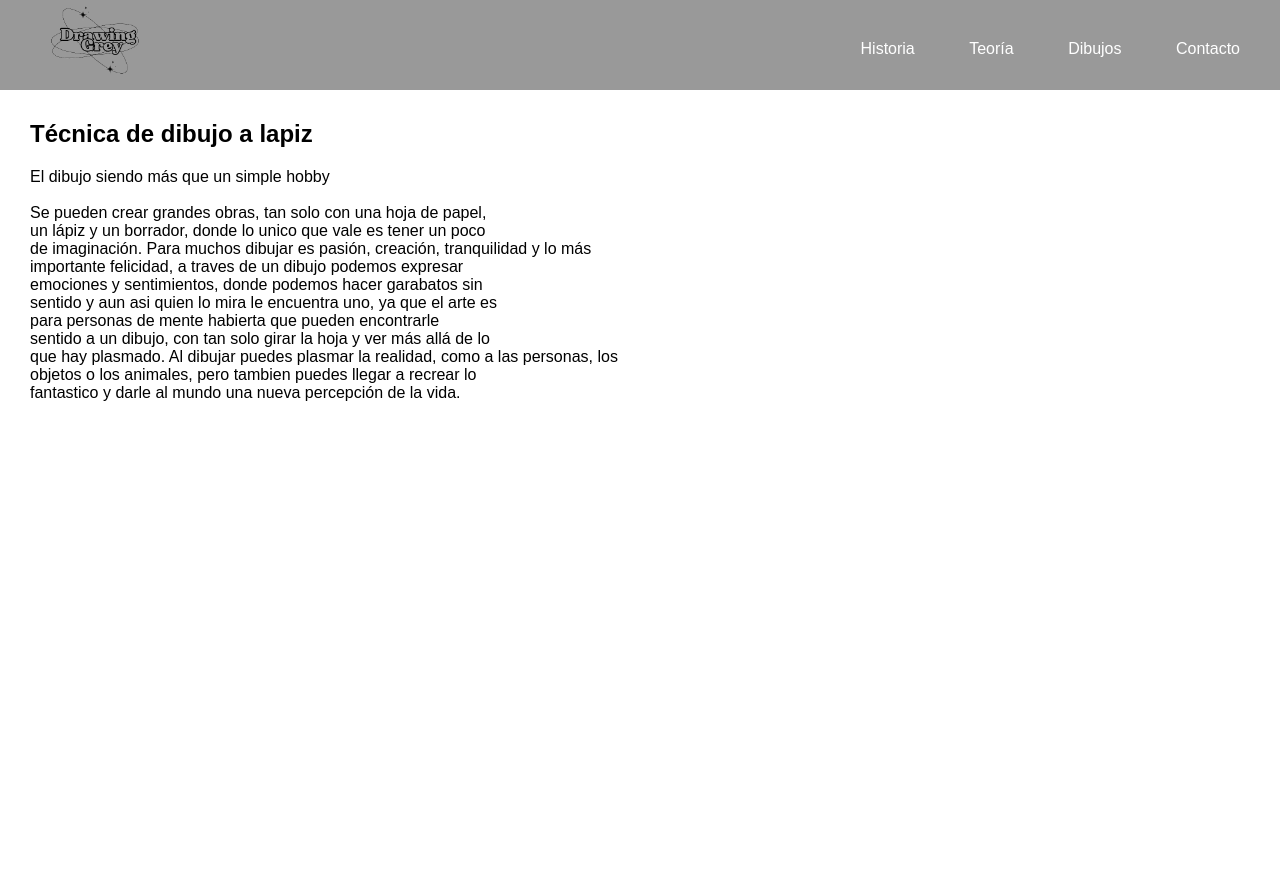
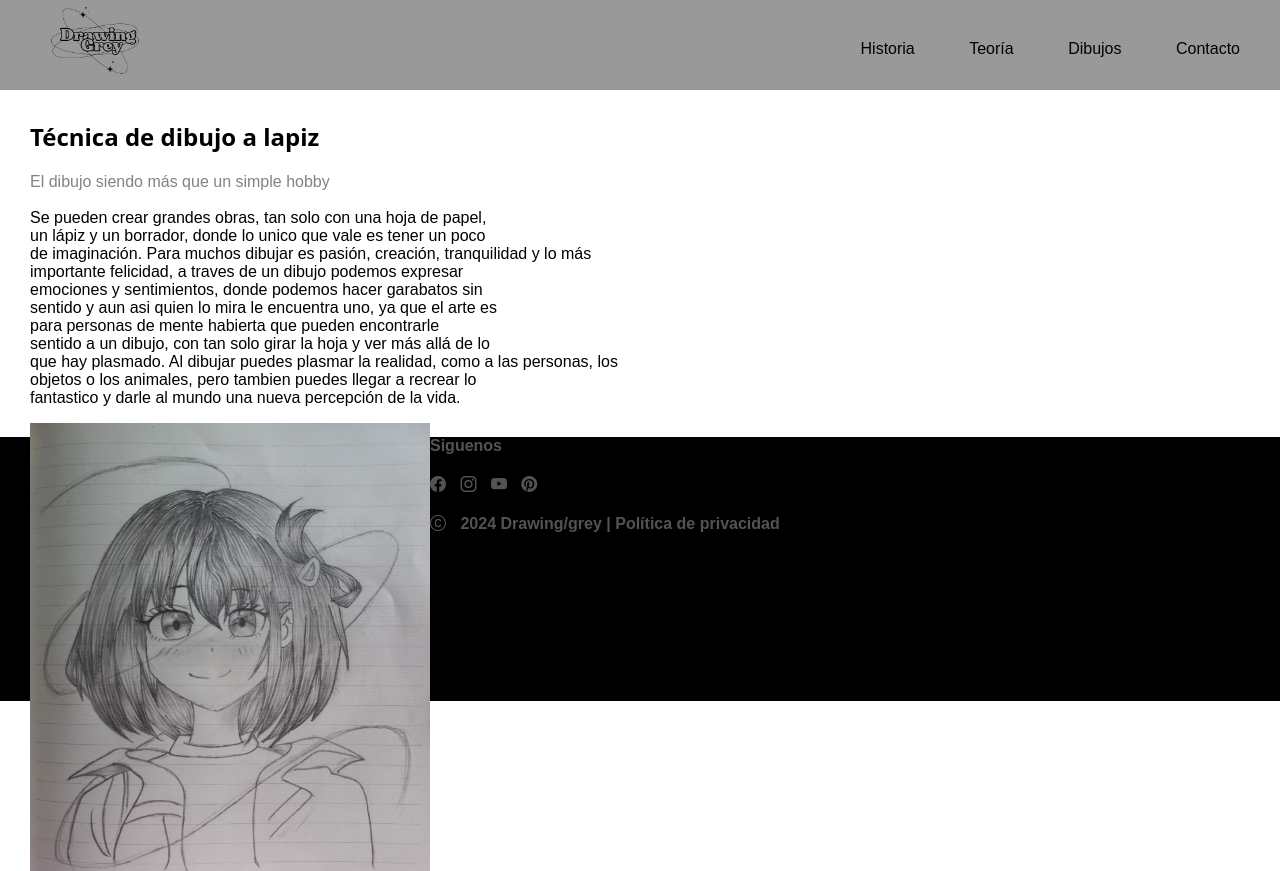
Before and after one commit to Danney12Hacky/Drawing-grey, a plain HTML site: page index.html in a window 1280 px wide. Shown: the top 871 px of the page. Drawn offline with nearby package versions, Linux system fonts and the light colour scheme.

Commit message:
Se creo el footer en html, en el cual se importo una biblioteca de iconos para surealización aun falta darle estilos con css. Tambien de dio inicio a otro scrip donde estara la historia sobre el tema principal de la pagina, en este caso, historia, falta darle estilos.

```diff
--- a/assets/css/style.css
+++ b/assets/css/style.css
@@ -1,25 +1,22 @@
 body{
     margin: 0px;
     padding: 0px;
-
+    flex-wrap: wrap;
     font-family: Arial, Helvetica, sans-serif;
     box-sizing: border-box;
 }
 a{
     text-decoration: none;
-    color: white;
+    color: rgb(5, 0, 0);
     margin: 20px;
-
-
 
 }
 nav li{
     display: inline;
     align-items: center;
-
-
-
-
+}
+h1{
+    font-family: system-ui, -apple-system, BlinkMacSystemFont, 'Segoe UI', Roboto, Oxygen, Ubuntu, Cantarell, 'Open Sans', 'Helvetica Neue', sans-serif
 }
 .logo{
     display: flex;
@@ -41,15 +38,35 @@ header{
 section{
     margin: 30px;
 }
+.resaltar{
+    color: rgba(130, 130, 130, 1);
+}
+
 .img1{
-    margin: 500px;
+    text-align: right;
+    padding: auto;
+    float:left;
+
 }
 nav a{
     font-weight: 200px;
     padding-right: 10px;
-
+    flex-wrap: wrap;
 
 }
 nav a:hover{
-    color: rgb(0, 0, 0);
+    color: rgb(255, 254, 254);
+    text-decoration: underline;
 }
+.fin{
+    color:rgba(85, 82, 82, 1);
+    background-color: black;
+    height: 264PX;
+}
+
+i{
+    font-weight: 200px;
+    padding-right: 10px;
+    justify-content: center;
+    align-items:center ;
+}
--- a/index.html
+++ b/index.html
@@ -4,14 +4,17 @@
     <meta charset="UTF-8">
     <meta name="viewport" content="width=device-width, initial-scale=1.0">
     <link rel="stylesheet" href="./assets/css/style.css"/>
+    <link rel="shortcut icon" href="./assets/static/img/icons8-estrella-48.png" type="image/x-icon">
+    <link rel="stylesheet" href="https://cdn.jsdelivr.net/npm/bootstrap-icons@1.11.3/font/bootstrap-icons.min.css">
     <title>Drawing/grey</title>
 </head>
 <body>
     <header>
+
         <a href="#" class="logo">
             <img src="./assets/static/img/Logo.png"alt="La imagen no esta disponible"height="150px" width="150px">
 
-        </div>
+
 
             <nav>
                 <li><a href ="menu">Historia</a></li>
@@ -21,11 +24,10 @@
             </nav>
 
 
-
     </header>
     <section>
         <h1>Técnica de dibujo a lapiz</h1>
-        <p>El dibujo siendo más que un simple hobby
+        <p><span class="resaltar">El dibujo siendo más que un simple hobby</span>
             <br/>
             <br/>
             Se pueden crear grandes obras, tan solo con una hoja de papel,<br/>
@@ -42,14 +44,32 @@
             objetos o los animales, pero tambien puedes llegar a recrear lo<br/>
             fantastico y darle al mundo una nueva percepción de la vida.
         </p>
-    </section>
-    <aside>
         <div class="img1">
             <img src="./assets/static/img/imagen1.jpeg"alt="La imagen no esta disponible"height="491px"width="400px">
         </div>
+    </section>
 
 
-    </aside>
+    <footer>
+        <div class="fin">
+            <h4>
+                Siguenos
+            </h4>
+            <div class="iconos">
+                <i class="bi bi-facebook"></i>
+                <i class="bi bi-instagram"></i>
+                <i class="bi bi-youtube"></i>
+                <i class="bi bi-pinterest"></i>
+            </div>
+            <h4>
+                <i class="bi bi-c-circle"></i>
+                2024 Drawing/grey | Política de privacidad
+            </h4>
+
+
+
+        </div>
+    </footer>
 
 
 </body>
```
Also changed, not shown: index2.html (added, +45 -0 lines), assets/static/img/icons8-estrella-48.png (added).
